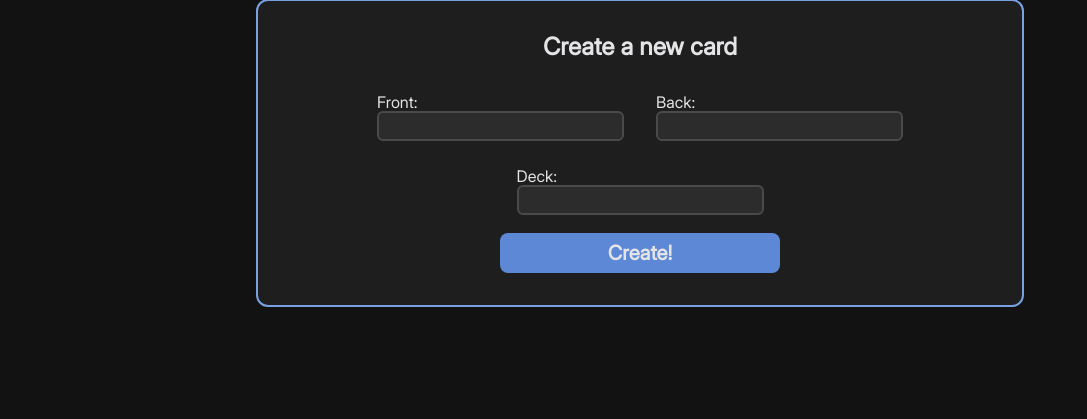
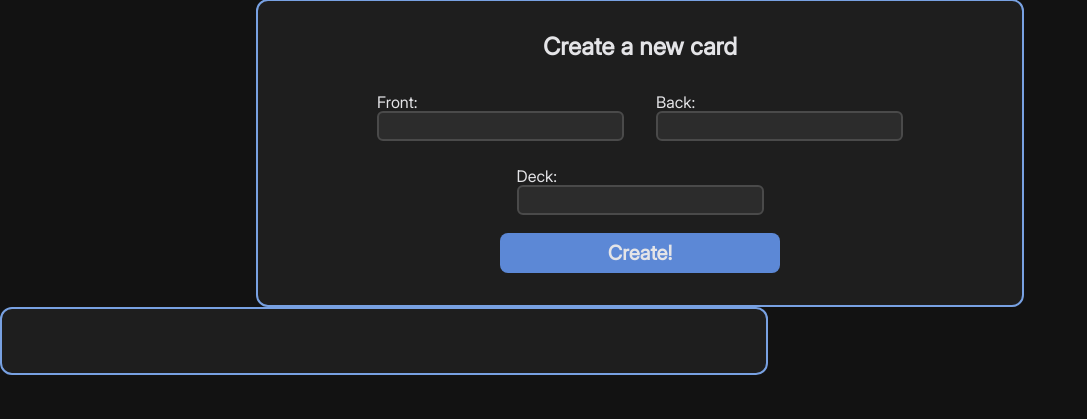
Before and after one commit to juan1jose3/russianAnkiCardCreator, a Flask app: page / in a window 1280 px wide. Shown: the part 41-460 px from the top of the page, without its empty margins (0-1087 px from the left). Run offline with Flask 3, Linux system fonts and the light colour scheme.

Commit message:
adding a card view

```diff
--- a/app/static/styles.css
+++ b/app/static/styles.css
@@ -49,7 +49,8 @@ body{
     justify-content: center;
 }
 
-.form-card{
+.form-card,
+.card-admin-view{
     width: 60%;
     display: flex;
     flex-direction: column;
--- a/app/templates/index.html
+++ b/app/templates/index.html
@@ -37,6 +37,8 @@
 
         </div>
     </div>
+
+    <div class="card-admin-view"></div>
 </main>
 
 {%endblock%}
```
